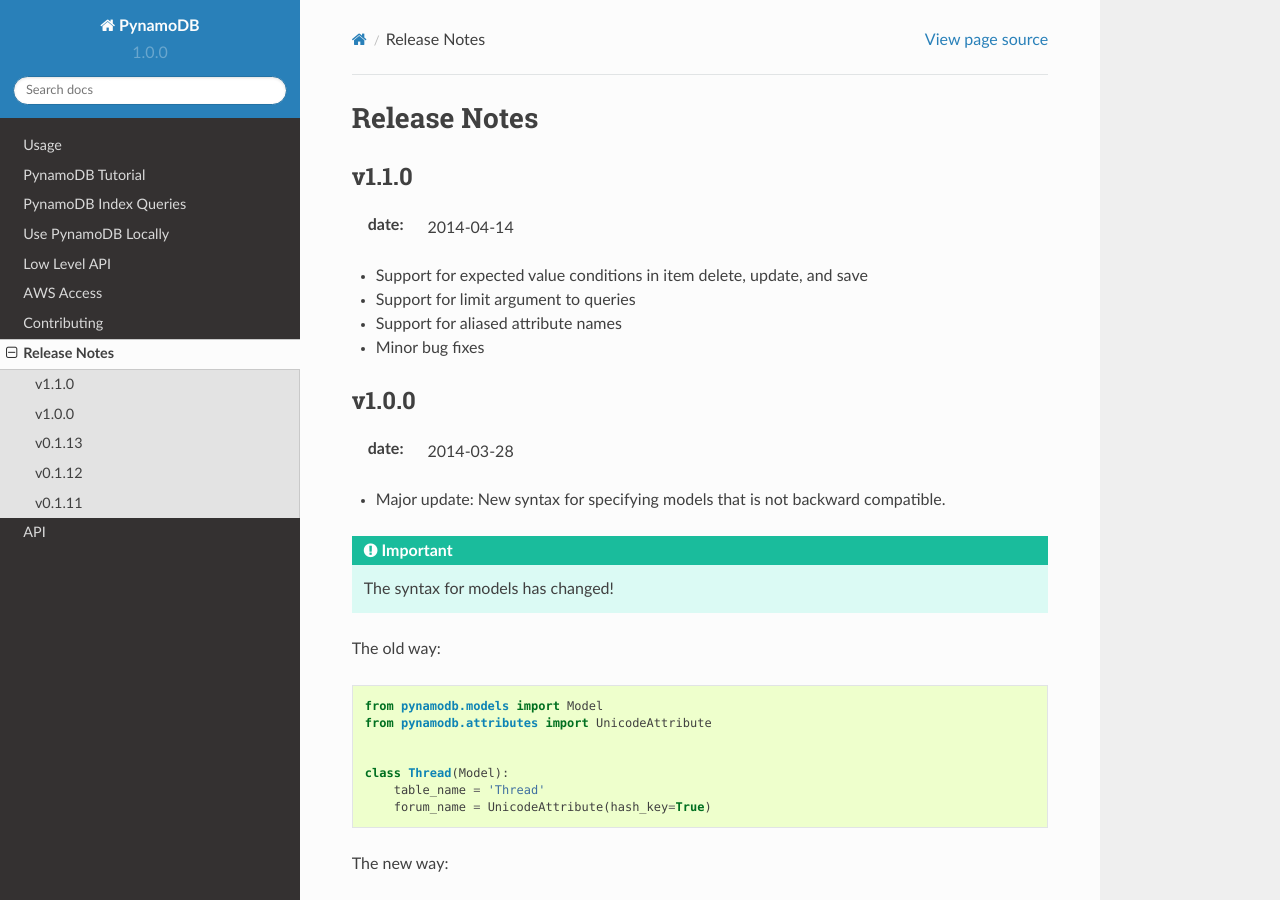
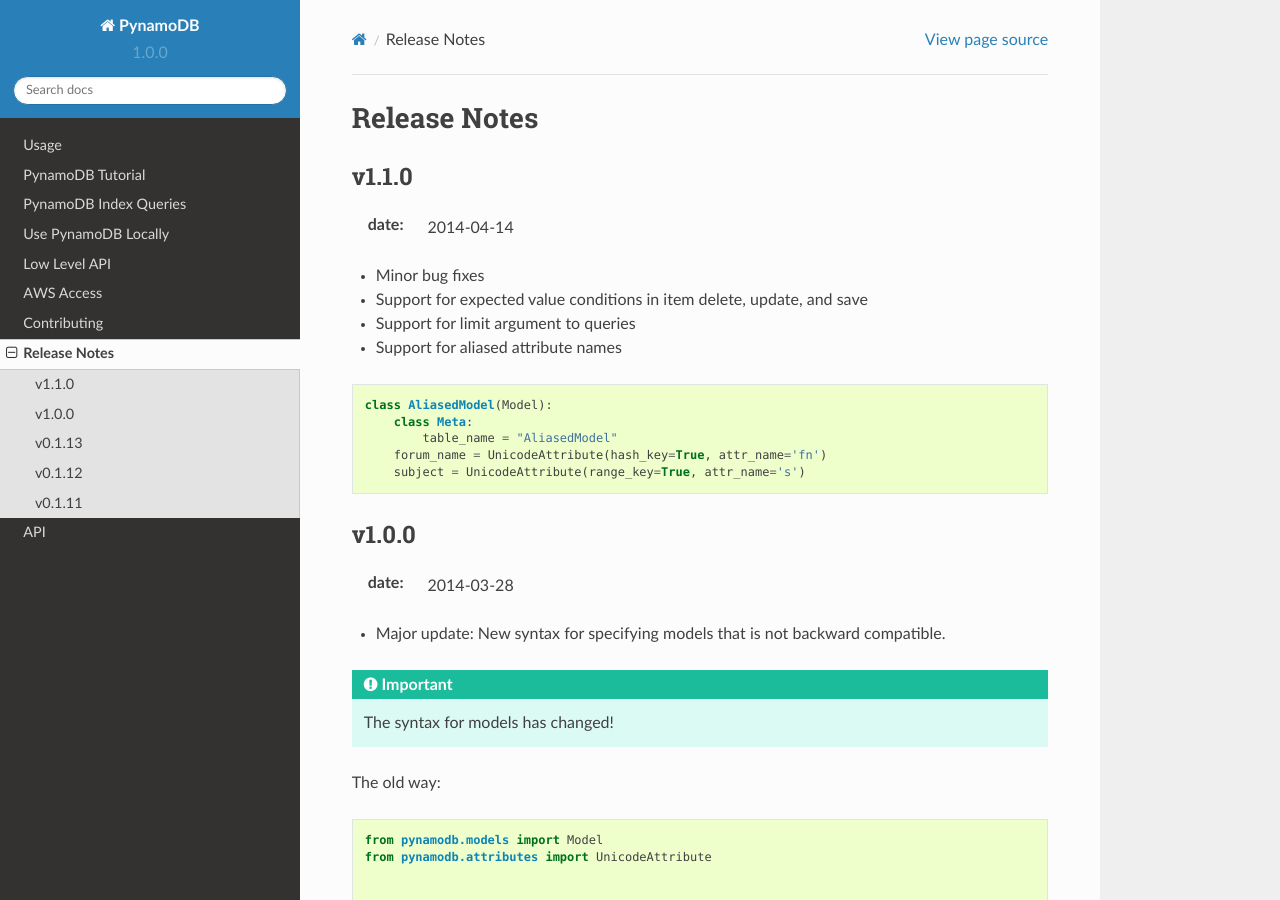
Before and after one commit to pynamodb/PynamoDB, a Sphinx documentation site: the page built from docs/release_notes.rst, in a window 1280 px wide and 900 px high. Built offline with Sphinx 7.4.7 and the Read the Docs theme 2.0.0, drawn with Linux system fonts in a browser that asks for light colours.

Commit message:
Added example to release notes

```diff
--- a/docs/release_notes.rst
+++ b/docs/release_notes.rst
@@ -5,10 +5,18 @@
 
 :date: 2014-04-14
 
+* Minor bug fixes
 * Support for expected value conditions in item delete, update, and save
 * Support for limit argument to queries
 * Support for aliased attribute names
-* Minor bug fixes
+
+.. code-block:: python
+
+    class AliasedModel(Model):
+        class Meta:
+            table_name = "AliasedModel"
+        forum_name = UnicodeAttribute(hash_key=True, attr_name='fn')
+        subject = UnicodeAttribute(range_key=True, attr_name='s')
 
 v1.0.0
 ------
```
